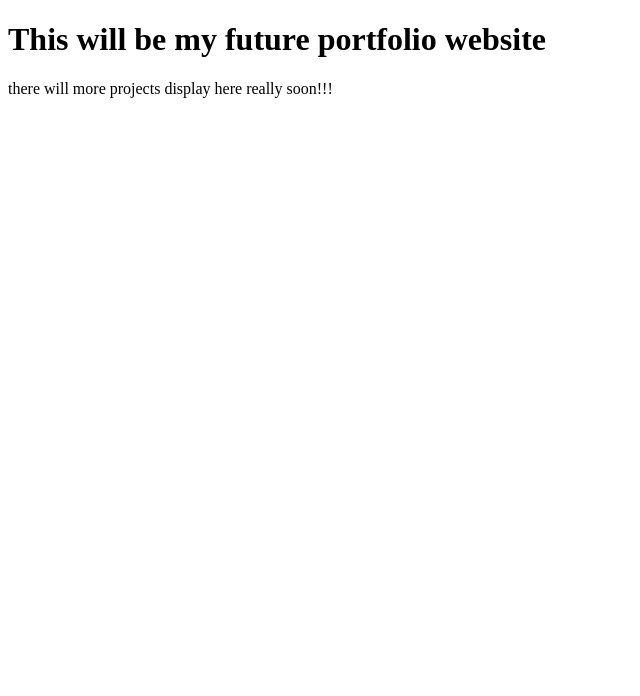
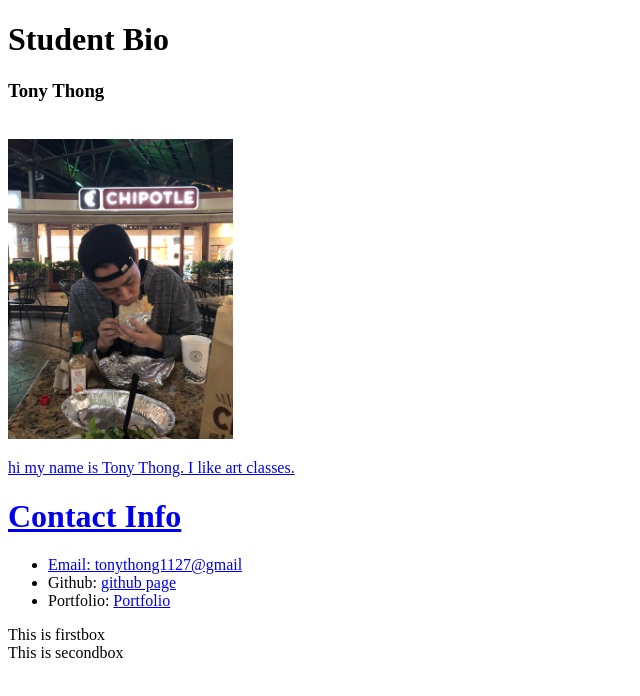
Before and after one commit to tonestheway/tonestheway.github.io, a plain HTML site: page index.html in a window 1280 px wide. Shown: the whole page, without its empty margins (0-640 px from the left). Drawn offline with Linux system fonts and the light colour scheme.

Commit message:
cssTraining pg

```diff
--- /dev/null
+++ b/assets/css/style.css
@@ -0,0 +1,12 @@
+
+
+
+
+
+
+
+body {
+    background-color: aquamarine;
+    background-image: url("../images/IMG_2050.jpg");
+
+}
--- a/index.html
+++ b/index.html
@@ -4,12 +4,37 @@
 <head>
     <meta charset=“utf-8”>
     <meta name=“viewport” content=“width=device-width, initial-scale=1”>
-    <title>Portfolio Page</title>
+    <title>Student Bio</title>
 </head>
 
 <body>
-    <h1>This will be my future portfolio website</h1>
-    <p>there will more projects display here really soon!!!</p>
+    <!-- description section -->
+    <h1>Student Bio</h1>
+<h3 class="pStyle">Tony Thong</h3>
+
+<a href="contact.html"><ing class="circleImage" scre="assets/images/IMG_2050.jpg" height="300" width="auto"></ing>
+<br>
+<img src="assets/images/IMG_2050.jpg" alt="avatar" height="300" width="auto">
+</img>
+
+<p class="pStyle">hi my name is Tony Thong. I like art classes.</p>
+
+   <!-- Contact Info -->
+   <h1 id="heading">Contact Info</h1>
+<ul>
+        <li>Email: <a href="mailto: tonythong1127@gmail.com">tonythong1127@gmail</a></li>
+        <li>Github: <a href="https://github.com/tonestheway">github page</a></li>
+        <li>Portfolio: <a href="tonestheway.github.io">Portfolio</a></li>
+     </ul>
+
+   <div id="firstbox">
+       This is firstbox
+       <div id="secondbox">
+           This is secondbox
+        </div>
+    </a>
+</div>
+
 </body>
 
 </html>
```
Also changed, not shown: contact.html (+11 -0 lines), assets/css/homePage.css (added), assets/images/IMG_2050.jpg (added), assets/images/black and white leaf.jpg (added), css/homePage.css (deleted), style.css (deleted), 5 other files.
